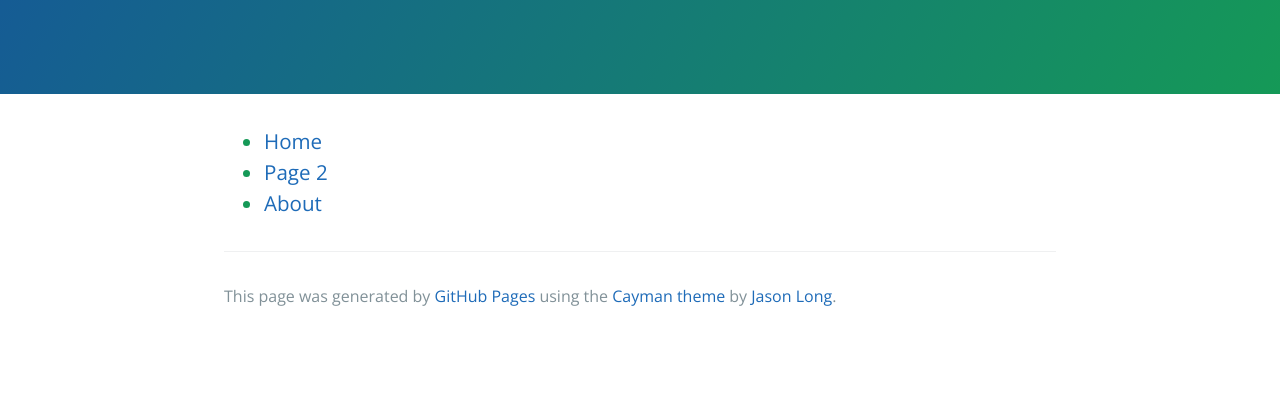
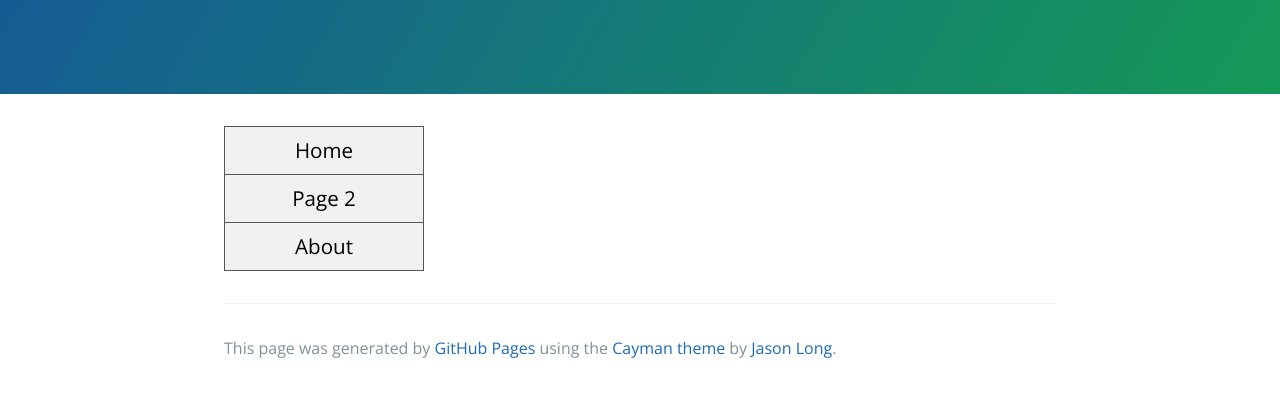
Before and after one commit to asunak22/asunak22.github.io, a plain HTML site: page navigation.html in a window 1280 px wide. Shown: the part 176-572 px from the top of the page. Drawn offline with nearby package versions, Linux system fonts and the light colour scheme.

Commit message:
navigation

```diff
--- a/navigation.html
+++ b/navigation.html
@@ -17,6 +17,51 @@
 
     <section class="main-content">
       <h3>
+
+
+
+        <html>
+        <head>
+        <style>
+        ul {
+            list-style-type: none;
+            margin: 0;
+            padding: 0;
+            width: 200px;
+            background-color: #f1f1f1;
+            border: 1px solid #555;
+        }
+
+        li a {
+            display: block;
+            color: #000;
+            padding: 8px 16px;
+            text-decoration: none;
+        }
+
+        li {
+            text-align: center;
+            border-bottom: 1px solid #555;
+        }
+
+        li:last-child {
+            border-bottom: none;
+        }
+
+        li a.active {
+            background-color: #4CAF50;
+            color: white;
+        }
+
+        li a:hover:not(.active) {
+            background-color: #555;
+            color: white;
+        }
+        </style>
+        </head>
+        <body>
+
+
 
 
 
```
